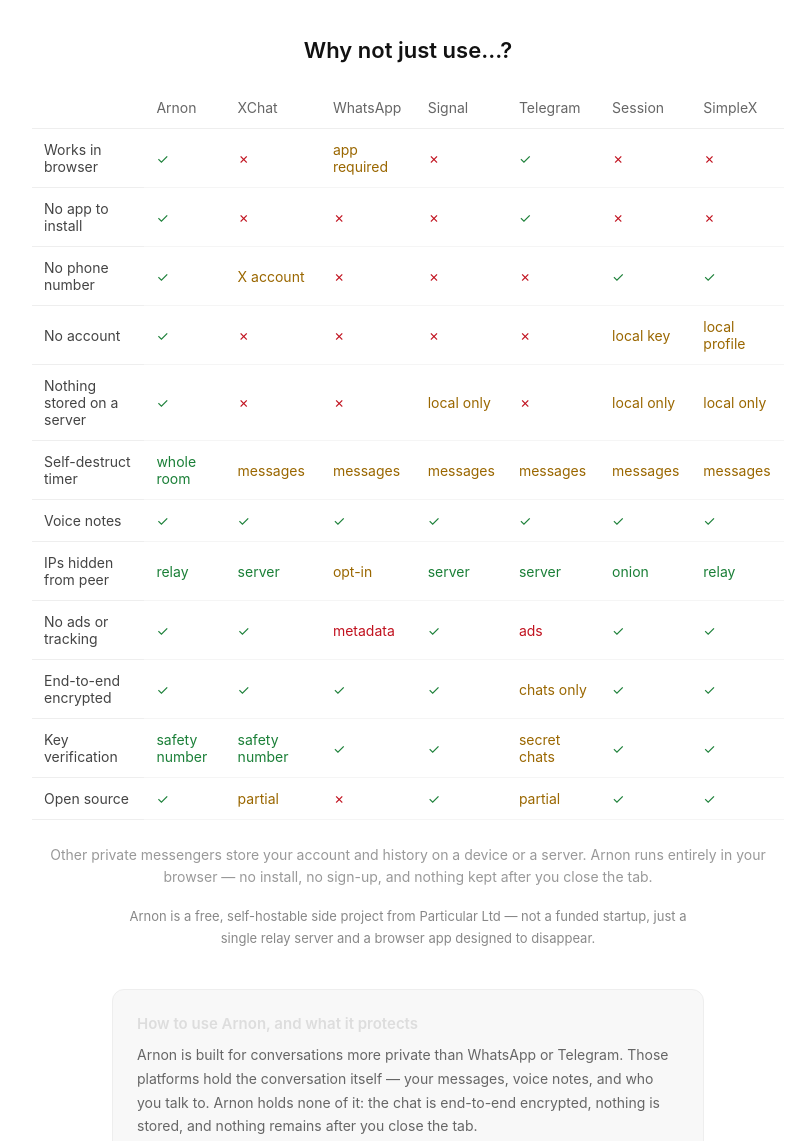
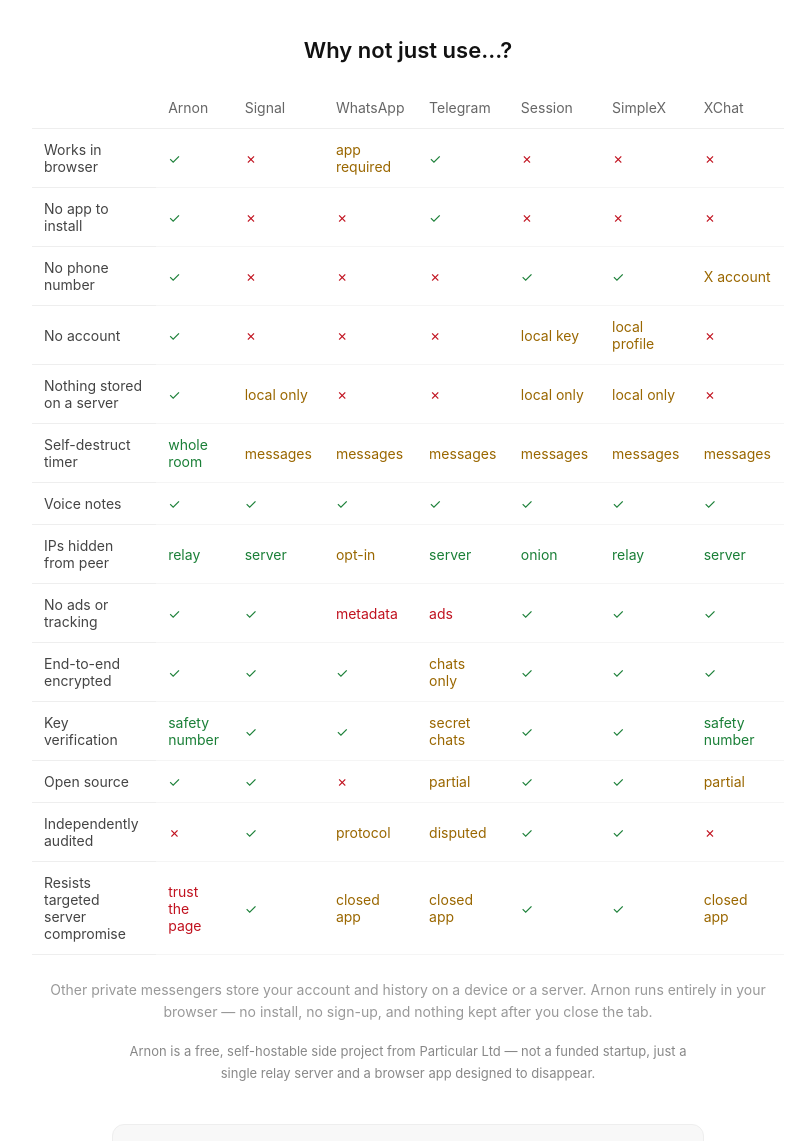
Before and after one commit to arnon-shub/arnon, a plain HTML site: page index.html in a window 1280 px wide. Shown: the part 1660-2801 px from the top of the page, without its empty margins (232-1034 px from the left). Drawn offline with Linux system fonts and the light colour scheme.

Commit message:
Landing: fairer comparison table + condensed trust note
Comparison table: reorder competitor columns to recognizable-first (Arnon, Signal, WhatsApp, Telegram, Session, SimpleX, XChat) and add two honest rows where Arnon loses to Signal/SimpleX ('Independently audited', 'Resists targeted server compromise') so the table reads as fair rather than promotional. Per-app values otherwise unchanged.

Trust note: condense the on-page 'what it protects' section to a short honest summary (keeps the key admission: you trust whoever serves the page; against a targeted server/DNS/TLS compromise an installed verified client like Signal/SimpleX is stronger) with a link to the full version.

privacy.html: add the full threat model (4 paragraphs incl. the link-sharing caveat) as a #threat-model section, superseding the thinner 'A note on trust' stub.

```diff
--- a/index.html
+++ b/index.html
@@ -182,19 +182,21 @@ footer a{color:#aaa}footer a:hover{color:#fff}
   <h2 style="text-align:center;font-size:22px;font-weight:600;margin-bottom:24px">Why not just use...?</h2>
   <div style="overflow-x:auto">
   <table class="comp-table" role="table" aria-label="Feature comparison">
-    <tr><th scope="col"></th><th scope="col">Arnon</th><th scope="col">XChat</th><th scope="col">WhatsApp</th><th scope="col">Signal</th><th scope="col">Telegram</th><th scope="col">Session</th><th scope="col">SimpleX</th></tr>
-    <tr><th scope="row">Works in browser</th><td class="yes">✓</td><td class="no">✗</td><td class="maybe">app required</td><td class="no">✗</td><td class="yes">✓</td><td class="no">✗</td><td class="no">✗</td></tr>
-    <tr><th scope="row">No app to install</th><td class="yes">✓</td><td class="no">✗</td><td class="no">✗</td><td class="no">✗</td><td class="yes">✓</td><td class="no">✗</td><td class="no">✗</td></tr>
-    <tr><th scope="row">No phone number</th><td class="yes">✓</td><td class="maybe">X account</td><td class="no">✗</td><td class="no">✗</td><td class="no">✗</td><td class="yes">✓</td><td class="yes">✓</td></tr>
-    <tr><th scope="row">No account</th><td class="yes">✓</td><td class="no">✗</td><td class="no">✗</td><td class="no">✗</td><td class="no">✗</td><td class="maybe">local key</td><td class="maybe">local profile</td></tr>
-    <tr><th scope="row">Nothing stored on a server</th><td class="yes">✓</td><td class="no">✗</td><td class="no">✗</td><td class="maybe">local only</td><td class="no">✗</td><td class="maybe">local only</td><td class="maybe">local only</td></tr>
+    <tr><th scope="col"></th><th scope="col">Arnon</th><th scope="col">Signal</th><th scope="col">WhatsApp</th><th scope="col">Telegram</th><th scope="col">Session</th><th scope="col">SimpleX</th><th scope="col">XChat</th></tr>
+    <tr><th scope="row">Works in browser</th><td class="yes">✓</td><td class="no">✗</td><td class="maybe">app required</td><td class="yes">✓</td><td class="no">✗</td><td class="no">✗</td><td class="no">✗</td></tr>
+    <tr><th scope="row">No app to install</th><td class="yes">✓</td><td class="no">✗</td><td class="no">✗</td><td class="yes">✓</td><td class="no">✗</td><td class="no">✗</td><td class="no">✗</td></tr>
+    <tr><th scope="row">No phone number</th><td class="yes">✓</td><td class="no">✗</td><td class="no">✗</td><td class="no">✗</td><td class="yes">✓</td><td class="yes">✓</td><td class="maybe">X account</td></tr>
+    <tr><th scope="row">No account</th><td class="yes">✓</td><td class="no">✗</td><td class="no">✗</td><td class="no">✗</td><td class="maybe">local key</td><td class="maybe">local profile</td><td class="no">✗</td></tr>
+    <tr><th scope="row">Nothing stored on a server</th><td class="yes">✓</td><td class="maybe">local only</td><td class="no">✗</td><td class="no">✗</td><td class="maybe">local only</td><td class="maybe">local only</td><td class="no">✗</td></tr>
     <tr><th scope="row">Self-destruct timer</th><td class="yes">whole room</td><td class="maybe">messages</td><td class="maybe">messages</td><td class="maybe">messages</td><td class="maybe">messages</td><td class="maybe">messages</td><td class="maybe">messages</td></tr>
     <tr><th scope="row">Voice notes</th><td class="yes">✓</td><td class="yes">✓</td><td class="yes">✓</td><td class="yes">✓</td><td class="yes">✓</td><td class="yes">✓</td><td class="yes">✓</td></tr>
-    <tr><th scope="row">IPs hidden from peer</th><td class="yes">relay</td><td class="yes">server</td><td class="maybe">opt-in</td><td class="yes">server</td><td class="yes">server</td><td class="yes">onion</td><td class="yes">relay</td></tr>
-    <tr><th scope="row">No ads or tracking</th><td class="yes">✓</td><td class="yes">✓</td><td class="no">metadata</td><td class="yes">✓</td><td class="no">ads</td><td class="yes">✓</td><td class="yes">✓</td></tr>
-    <tr><th scope="row">End-to-end encrypted</th><td class="yes">✓</td><td class="yes">✓</td><td class="yes">✓</td><td class="yes">✓</td><td class="maybe">chats only</td><td class="yes">✓</td><td class="yes">✓</td></tr>
-    <tr><th scope="row">Key verification</th><td class="yes">safety number</td><td class="yes">safety number</td><td class="yes">✓</td><td class="yes">✓</td><td class="maybe">secret chats</td><td class="yes">✓</td><td class="yes">✓</td></tr>
-    <tr><th scope="row">Open source</th><td class="yes">✓</td><td class="maybe">partial</td><td class="no">✗</td><td class="yes">✓</td><td class="maybe">partial</td><td class="yes">✓</td><td class="yes">✓</td></tr>
+    <tr><th scope="row">IPs hidden from peer</th><td class="yes">relay</td><td class="yes">server</td><td class="maybe">opt-in</td><td class="yes">server</td><td class="yes">onion</td><td class="yes">relay</td><td class="yes">server</td></tr>
+    <tr><th scope="row">No ads or tracking</th><td class="yes">✓</td><td class="yes">✓</td><td class="no">metadata</td><td class="no">ads</td><td class="yes">✓</td><td class="yes">✓</td><td class="yes">✓</td></tr>
+    <tr><th scope="row">End-to-end encrypted</th><td class="yes">✓</td><td class="yes">✓</td><td class="yes">✓</td><td class="maybe">chats only</td><td class="yes">✓</td><td class="yes">✓</td><td class="yes">✓</td></tr>
+    <tr><th scope="row">Key verification</th><td class="yes">safety number</td><td class="yes">✓</td><td class="yes">✓</td><td class="maybe">secret chats</td><td class="yes">✓</td><td class="yes">✓</td><td class="yes">safety number</td></tr>
+    <tr><th scope="row">Open source</th><td class="yes">✓</td><td class="yes">✓</td><td class="no">✗</td><td class="maybe">partial</td><td class="yes">✓</td><td class="yes">✓</td><td class="maybe">partial</td></tr>
+    <tr><th scope="row">Independently audited</th><td class="no">✗</td><td class="yes">✓</td><td class="maybe">protocol</td><td class="maybe">disputed</td><td class="yes">✓</td><td class="yes">✓</td><td class="no">✗</td></tr>
+    <tr><th scope="row">Resists targeted server compromise</th><td class="no">trust the page</td><td class="yes">✓</td><td class="maybe">closed app</td><td class="maybe">closed app</td><td class="yes">✓</td><td class="yes">✓</td><td class="maybe">closed app</td></tr>
   </table>
   <p style="text-align:center;color:#999;font-size:14px;margin-top:24px;line-height:1.6">Other private messengers store your account and history on a device or a server. Arnon runs entirely in your browser — no install, no sign-up, and nothing kept after you close the tab.</p>
   <p style="text-align:center;color:#888;font-size:13px;margin-top:16px;line-height:1.7;max-width:560px;margin-left:auto;margin-right:auto">Arnon is a free, self-hostable side project from Particular Ltd — not a funded startup, just a single relay server and a browser app designed to disappear.</p>
@@ -203,11 +205,8 @@ footer a{color:#aaa}footer a:hover{color:#fff}
 
 <div class="trust-note">
   <div class="box">
-    <h2>How to use Arnon, and what it protects</h2>
-    <p>Arnon is built for conversations more private than WhatsApp or Telegram. Those platforms hold the conversation itself — your messages, voice notes, and who you talk to. Arnon holds none of it: the chat is end-to-end encrypted, nothing is stored, and nothing remains after you close the tab.</p>
-    <p>One thing Arnon can't control: how you send the link. Sharing it over a normal channel (a text, WhatsApp, email) lets that channel see <em>that</em> a link was shared — but never the conversation. So the worst case is far better than chatting on those apps directly: they'd see everything; here they'd only see that two people exchanged a link. For a personal chat, send the link through your usual app, then hold the actual conversation in Arnon — not in the app you sent it through.</p>
-    <p>The relay can never read your messages — they're encrypted end-to-end and the keys never leave the two browsers. It does see that two addresses are connected, when, and roughly how much. To hide that too, use <a href="https://www.torproject.org/download/" style="color:inherit;text-decoration:underline">Tor Browser</a>.</p>
-    <p style="color:#909090">Honest limit: because the app loads fresh in your browser each time, you trust whoever serves it. Against an adversary who can compromise the server, DNS, or TLS and target you specifically, an installed, independently verified client (Signal, SimpleX) is stronger. Arnon is built for low-friction, identity-free privacy — not for surviving a targeted server compromise.</p>
+    <h2>What Arnon protects — and what it doesn't</h2>
+    <p>Arnon is end-to-end encrypted and keeps nothing after you close the tab — but because the app loads fresh in your browser each time, you trust whoever serves it. Against an adversary who can compromise the server, DNS, or TLS to target you specifically, an installed, independently verified client like Signal or SimpleX is stronger; Arnon is built for low-friction, identity-free privacy, not for surviving a targeted server compromise. <a href="/privacy.html#threat-model" style="color:inherit;text-decoration:underline">Read the full threat model →</a></p>
   </div>
 </div>
 
```
Also changed, not shown: privacy.html (+5 -2 lines).
